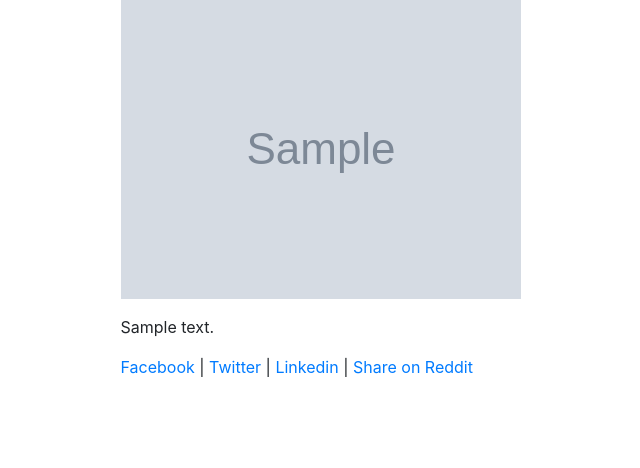
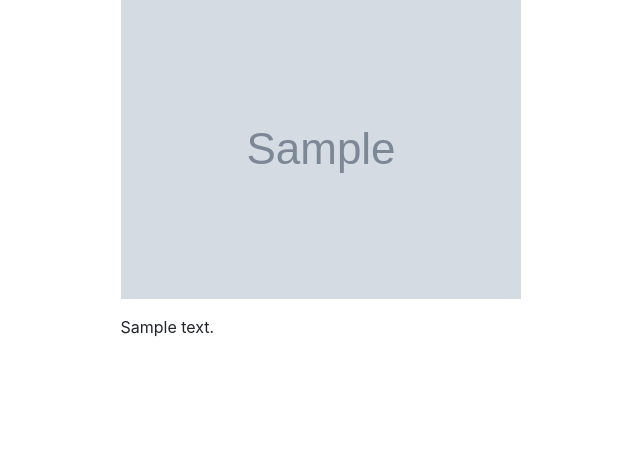
Before and after one commit to sanjaygd/Blog_app-TD-29, a Django app: template Blog_App-TD-29/blog/blog_app/templates/blog_app/post_details.html in a window 1280 px wide. Shown: the part 81-549 px from the top of the page, without its empty margins (257-897 px from the left). Run offline with Django 3.2, Linux system fonts and the light colour scheme; the template is opened without the code that fills it: most values are stand-ins (such as "Sample title", 1, 10 or a date in 2020); grey boxes marked "Sample" are stand-in pictures; some libraries are stand-ins or nearby versions.

Commit message:
details page updated

```diff
--- a/Blog_App-TD-29/blog/blog_app/templates/blog_app/post_details.html
+++ b/Blog_App-TD-29/blog/blog_app/templates/blog_app/post_details.html
@@ -14,22 +14,5 @@
     <p>{{obj_details.content|linebreaks}}</p>
 
 
-<a href="https://www.facebook.com/sharer/sharer.php?u=http://CodingForEntrepreneurs.com/">
-    Facebook
-</a>|
 
-<a
-    href="https://twitter.com/home?status=I'm%20going%20to%20learn%20to%20Code...%20Come%20build%20an%20web%20apsp%20with%20me!%20%23CFE%20and%20@justinmitchel%20http://codingforentrepreneurs.com/">
-    Twitter
-</a>|
-
-<a
-    href="https://www.linkedin.com/shareArticle?mini=true&url=http://swiftforentrepreneurs.com/&title=Be%20first%20%7C%20Join%20Swift%20for%20Entrepreneurs&summary=Swift%20for%20Entrepreneurs%20is%20a%20project-based%20programming%20course%20for%20non-technical%20founders.%20We'll%20learn%20how%20to%20build%20iOS%20apps%20from%20scratch%20using%20Apple's%20new%20programming%20language:%20Swift.%20Be%20first%20and%20learn%20with%20me!&source=http://swiftforentrepreneurs.com/">
-    Linkedin
-</a>|
-
-
-<a href="http://www.reddit.com/submit?url=http://swiftforentrepreneurs.com/&title=Unlock%20to%20Learn%20Swift%20for%20Free!%20By%20Swift%20for%20Entrepreneurs.%20Made%20for%20Non%20Techincals.">Share on Reddit</a>
-
-</div>
 {% endblock content %}
```
